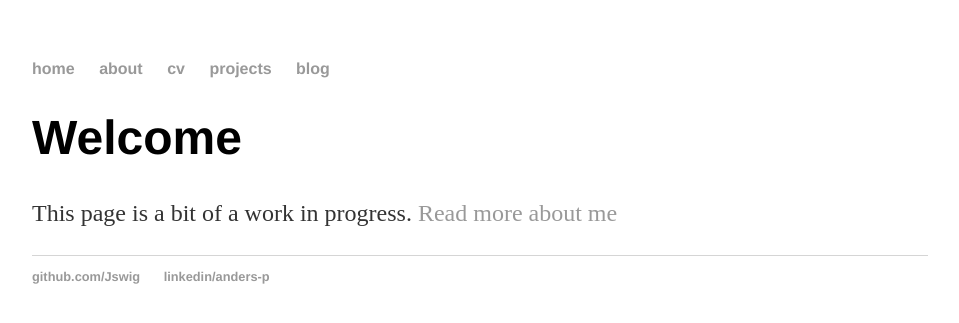
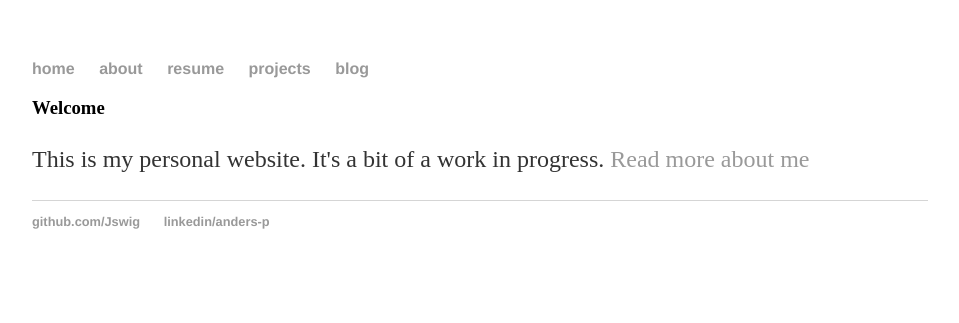
Before and after one commit to Jswig/Jswig.github.io, a Jekyll site: the page built from index.html, in a window 1280 px wide. Shown: the top 323 px of the page, without its empty margins (160-1119 px from the left). Built offline with Jekyll 4.4.1, drawn with Linux system fonts in a browser that asks for light colours.

Commit message:
initial done

```diff
--- a/_layouts/default.html
+++ b/_layouts/default.html
@@ -10,7 +10,7 @@
 	    		<ul>
 	        		<li><a href="/">home</a></li>
 		        	<li><a href="/about">about</a></li>
-                    <li><a href="/cv">cv</a></li>
+                    <li><a href="https://Jswig.github.io/documents/resume-public.pdf">resume</a></li>
                     <li><a href="/projects">projects</a></li>
 	        		<li><a href="/blog">blog</a></li>
 	    		</ul>
--- a/index.html
+++ b/index.html
@@ -3,6 +3,7 @@ layout: default
 title: Anders Poirel
 ---
 <div class="blurb">
-	<h1>Welcome</h1>
-	<p>This page is a bit of a work in progress. <a href="/about">Read more about me</a></p>
+	<h3>Welcome</h3>
+	<p>This is my personal website. It's a bit of a work in progress.
+         <a href="/about">Read more about me</a></p>
 </div><!-- /.blurb -->
```
Also changed, not shown: about/index.html (added, +9 -0 lines), projects/index.html (added, +9 -0 lines), 1 other file.
